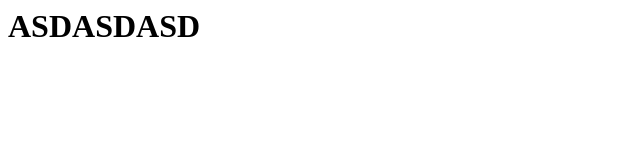
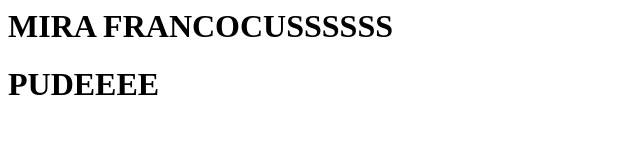
Before and after one commit to sergio2755/prueba2, a plain HTML site: page index.html in a window 1280 px wide. Shown: the whole page, without its empty margins (0-640 px from the left). Drawn offline with Linux system fonts and the light colour scheme.

Commit message:
Update index.html

```diff
--- a/index.html
+++ b/index.html
@@ -1 +1,2 @@
-<h1>ASDASDASD</h1>
+<h1>MIRA FRANCOCUSSSSSS </h1>
+<h1 color="red"> PUDEEEE</h1>
```
